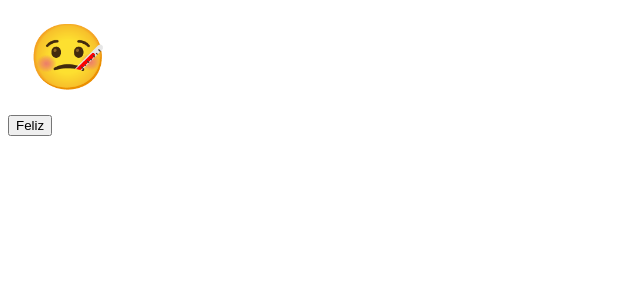
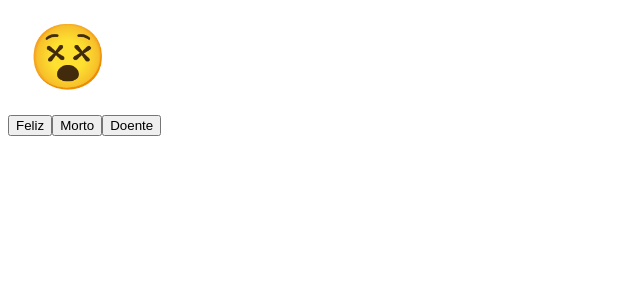
Before and after one commit to ufjf-dcc207/ufjf-dcc207-2026-3-a-atv06-mateussalamargo, a React (Vite) app: page / in a window 1280 px wide. Shown: the top 300 px of the page, without its empty margins (0-640 px from the left). Built offline with nearby package versions, Linux system fonts and the light colour scheme.

Commit message:
Adiciona o useState

```diff
--- a/src/Emoji.tsx
+++ b/src/Emoji.tsx
@@ -1,3 +1,5 @@
+import { useState } from "react";
+
 type EmojiKeys = "feliz" | "morto" | "doente";
 
 const EmojiMap = new Map<EmojiKeys, string>([
@@ -7,11 +9,21 @@ const EmojiMap = new Map<EmojiKeys, string>([
 ]);
 
 export default function Emoji() {
-    let status:EmojiKeys = "doente";
+    const [status, setStatus] = useState<EmojiKeys>("morto");
 
     function felizClick() {
         console.log("feliz?");
-        status = "feliz";
+        setStatus("feliz");
+    }
+
+    function mortoClick() {
+        console.log("morto!");
+        setStatus("morto")
+    }
+
+    function doenteClick() {
+        console.log("morto!");
+        setStatus("doente")
     }
 
     return (
@@ -19,6 +31,8 @@ export default function Emoji() {
             <div className="emoji">{EmojiMap.get(status) || "🙃"}</div>
             <div className="acoes">
                 <button onClick={felizClick}>Feliz</button>
+                <button onClick={mortoClick}>Morto</button>
+                <button onClick={doenteClick}>Doente</button>
             </div>
         </>
     )
```
